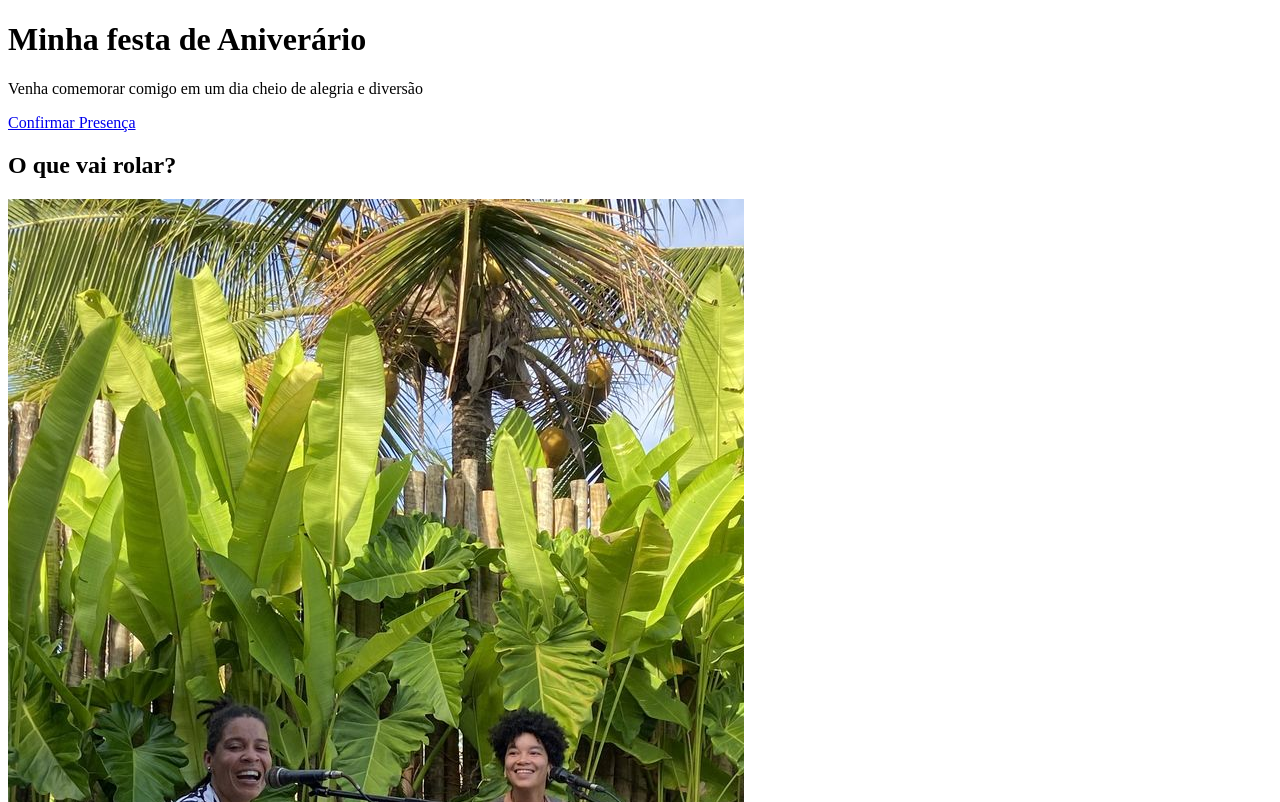
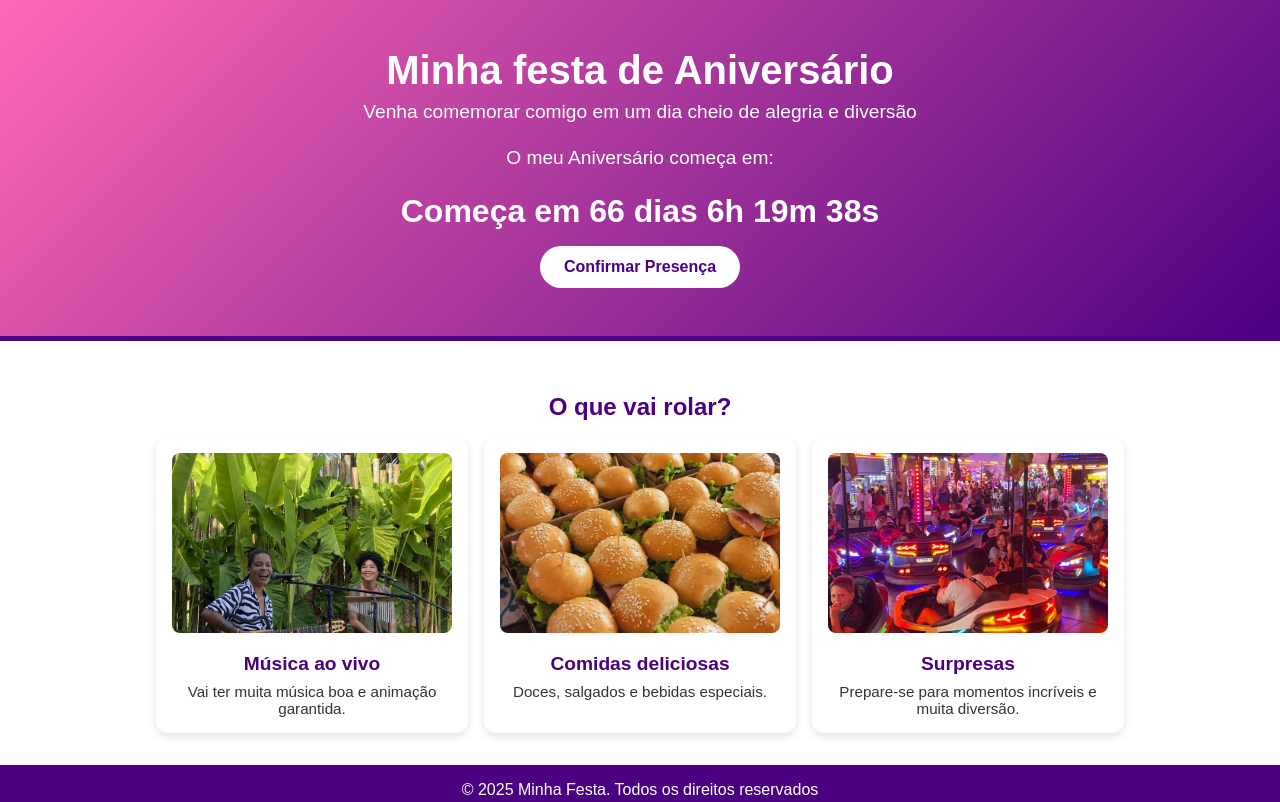
Before and after one commit to MateusValentim-Web/aniversario, a website built with Parcel: page src/index.html in a window 1280 px wide. Shown: the top 802 px of the page. Built offline with nearby package versions, Linux system fonts and the light colour scheme.

Commit message:
colocando a contagem regressiva

```diff
--- a/src/index.html
+++ b/src/index.html
@@ -1,42 +1,47 @@
 <!DOCTYPE html>
 <html lang="en">
 <head>
-    <meta charset="UTF-8">
-    <meta name="viewport" content="width=device-width, initial-scale=1.0">
-    <link rel="stylesheet" href="./styles/main.scss">
-    <title>Meu Aniverário</title>
+    <meta charset="UTF-8" />
+    <meta name="viewport" content="width=device-width, initial-scale=1" />
+    <link rel="stylesheet" href="./styles/main.scss" />
+    <title>Meu Aniversário</title>
 </head>
 <body>
     <header class="hero">
-        <h1>Minha festa de Aniverário</h1>
-        <p>Venha comemorar comigo em um dia cheio de alegria e diversão</p>
-        <div class="countdowm" id="countdowm"></div>
-        <a href="#" class="btn">Confirmar Presença</a>
+        <div class="container">
+            <h1>Minha festa de Aniversário</h1>
+            <p>Venha comemorar comigo em um dia cheio de alegria e diversão</p>
+            <p class="hero__text">O meu Aniversário começa em: </p>
+            <div class="countdown" id="countdown"></div>
+            <a href="#" class="btn">Confirmar Presença</a>
+        </div>
     </header>
 
     <section class="about">
         <h2>O que vai rolar?</h2>
         <div class="cards">
             <div class="card">
-                <img src="./imagens/musica.jpg" alt="Música">
+                <img src="./imagens/musica.jpg" alt="Música" />
                 <h3>Música ao vivo</h3>
                 <p>Vai ter muita música boa e animação garantida.</p>
             </div>
             <div class="card">
-                <img src="./imagens/comida.jpg" alt="Comida">
+                <img src="./imagens/comida.jpg" alt="Comida" />
                 <h3>Comidas deliciosas</h3>
                 <p>Doces, salgados e bebidas especiais.</p>
             </div>
             <div class="card">
-                <img src="./imagens/surpresa.jpg" alt="Surpresa">
+                <img src="./imagens/surpresa.jpg" alt="Surpresa" />
                 <h3>Surpresas</h3>
                 <p>Prepare-se para momentos incríveis e muita diversão.</p>
             </div>
         </div>
     </section>
+
     <footer>
         <p>&copy; 2025 Minha Festa. Todos os direitos reservados</p>
     </footer>
+
     <script src="./scripts/main.js"></script>
 </body>
 </html>
--- a/src/scripts/main.js
+++ b/src/scripts/main.js
@@ -1,18 +1,23 @@
 const countdown = document.getElementById('countdown');
-const eventDate = new Date('2025-08-12T00:00:00'); // ajuste para o seu aniversário
+const eventDate = new Date('2025-08-06T00:00:00');
 
 function updateCountdown() {
-    const now = new Date();
-    const diff = eventDate - now;
+  const now = new Date();
+  const diff = eventDate - now;
+
+  if (diff <= 0) {
+    countdown.textContent = "Feliz Aniversário!";
+    clearInterval(interval);
+    return;
+  }
 
   const days = Math.floor(diff / (1000 * 60 * 60 * 24));
   const hours = Math.floor((diff / (1000 * 60 * 60)) % 24);
   const minutes = Math.floor((diff / (1000 * 60)) % 60);
-    const seconds = Math.floor((diff / 1000) % 60);
+  const seconds = Math.floor((diff / 1000) % 60);
 
-    countdown.innerHTML = `
-    ${days}d ${hours}h ${minutes}m ${seconds}s
-    `;
+  countdown.textContent = `Começa em ${days} dias ${hours}h ${minutes}m ${seconds}s`;
 }
 
-setInterval(updateCountdown, 1000);
+const interval = setInterval(updateCountdown, 1000);
+updateCountdown();
--- /dev/null
+++ b/src/styles/_hero.scss
@@ -0,0 +1,9 @@
+.hero {
+    padding-top: 64px;
+    padding-bottom: 64px;
+
+    &__text {
+        margin-top: 64px;
+        margin-bottom: 64px;
+    }
+}
--- a/src/styles/main.scss
+++ b/src/styles/main.scss
@@ -0,0 +1,130 @@
+:root {
+  --primary-color: #ff69b4;
+  --secondary-color: #4b0082;
+  --background: #fff;
+}
+
+body {
+  font-family: Arial, sans-serif;
+  margin: 0;
+  background: var(--background);
+  color: #333;
+}
+
+.hero {
+  background: linear-gradient(135deg, var(--primary-color), var(--secondary-color));
+  color: #fff;
+  text-align: center;
+  padding: 3rem 1rem;
+  border-bottom: 5px solid var(--secondary-color);
+}
+
+.hero h1 {
+  font-size: 2.5rem;
+  margin: 0 0 0.5rem;
+}
+
+.hero p {
+  font-size: 1.2rem;
+  margin: 0 0 1.5rem;
+}
+
+.countdown {
+  font-size: 2rem;
+  font-weight: bold;
+  color: #fff;
+  margin-bottom: 1rem;
+  text-align: center;
+}
+
+.hero .btn {
+  display: inline-block;
+  background: #fff;
+  color: var(--secondary-color);
+  padding: 0.75rem 1.5rem;
+  border-radius: 25px;
+  text-decoration: none;
+  font-weight: bold;
+  transition: background 0.3s ease, color 0.3s ease;
+}
+
+.hero .btn:hover {
+  background: var(--secondary-color);
+  color: #fff;
+}
+
+.about {
+  padding: 2rem 1rem;
+  text-align: center;
+}
+
+.about h2 {
+  color: var(--secondary-color);
+  margin-bottom: 1rem;
+}
+
+.cards {
+  display: flex;
+  gap: 1rem;
+  flex-wrap: wrap;
+  justify-content: center;
+}
+
+.card {
+  background-color: #fff;
+  padding: 1rem;
+  border-radius: 12px;
+  width: 280px;
+  box-shadow: 0 4px 8px rgba(0,0,0,0.1);
+  transition: transform 0.3s ease, box-shadow 0.3s ease;
+}
+
+.card:hover {
+  transform: scale(1.05);
+  box-shadow: 0 8px 16px rgba(0,0,0,0.2);
+}
+
+.card img {
+  width: 100%;
+  border-radius: 8px;
+  object-fit: cover;
+  height: 180px;
+  margin-bottom: 0.5rem;
+}
+
+.card h3 {
+  margin: 0.5rem 0;
+  color: var(--secondary-color);
+  font-size: 1.2rem;
+}
+
+.card p {
+  font-size: 0.95rem;
+  margin: 0;
+}
+
+footer {
+  background: var(--secondary-color);
+  color: #fff;
+  text-align: center;
+  padding: 1rem;
+}
+
+footer p {
+  margin: 0;
+}
+
+@media (max-width: 768px) {
+  .cards {
+    flex-direction: column;
+    align-items: center;
+  }
+
+  .hero h1 {
+    font-size: 2rem;
+  }
+
+  .hero p {
+    font-size: 1rem;
+  }
+}
```
